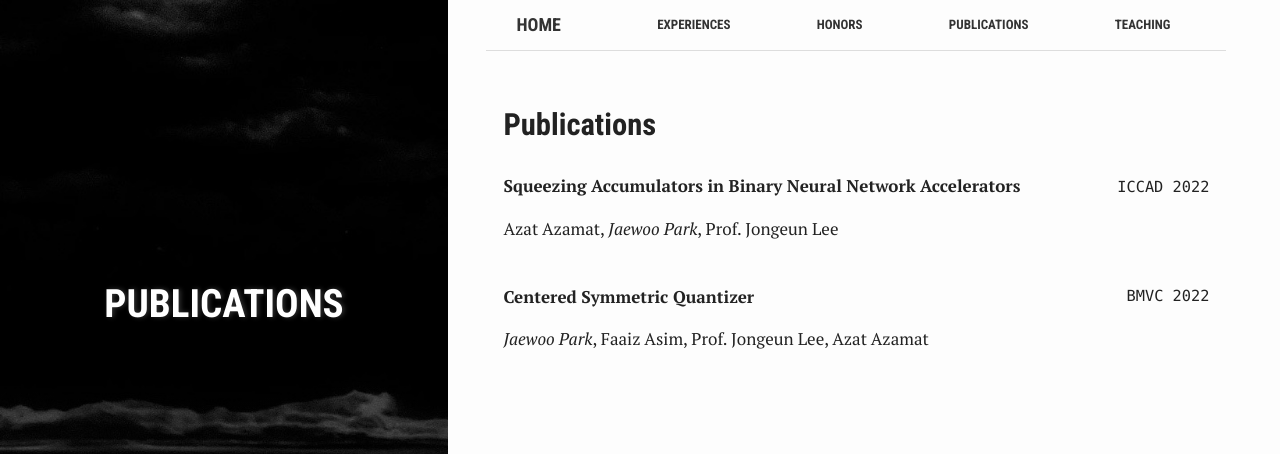
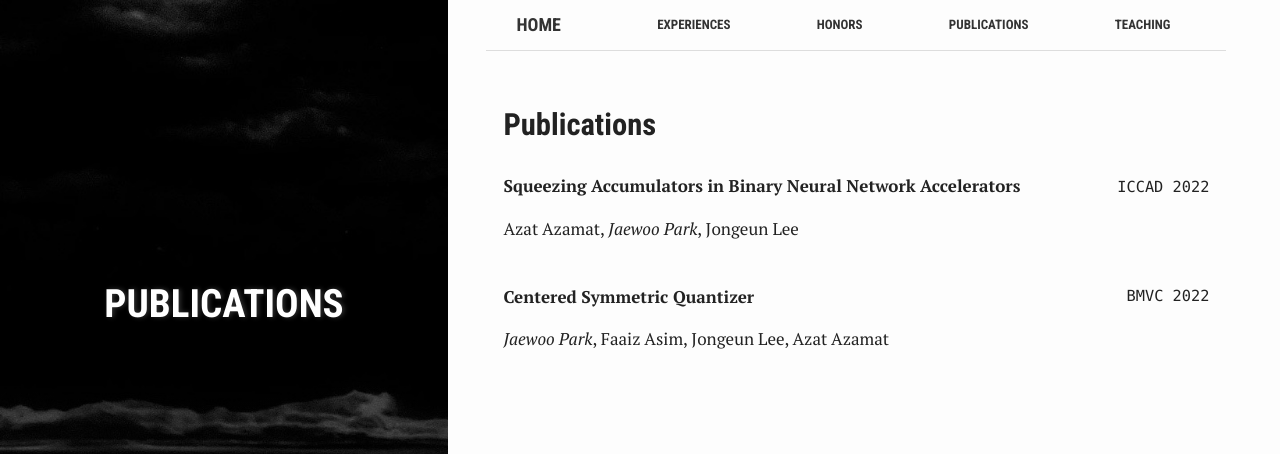
Before and after one commit to hecate64/hecate64.github.io, a Jekyll site: the page built from publications.md, in a window 1280 px wide. Shown: the top 454 px of the page. Built offline with Jekyll 4.4.1, drawn with Linux system fonts in a browser that asks for light colours.

Commit message:
change prof to Prof, minor change in text

```diff
--- a/publications.md
+++ b/publications.md
@@ -14,7 +14,7 @@ active: publications
 __Squeezing Accumulators in Binary Neural Network Accelerators__
 
 
-Azat Azamat, *Jaewoo Park*,  Prof. Jongeun Lee
+Azat Azamat, *Jaewoo Park*, Jongeun Lee
 <br/>
 <br/>
 
@@ -24,6 +24,6 @@ Azat Azamat, *Jaewoo Park*,  Prof. Jongeun Lee
 __Centered Symmetric Quantizer__
 
 
-*Jaewoo Park*, Faaiz Asim, Prof. Jongeun Lee, Azat Azamat
+*Jaewoo Park*, Faaiz Asim, Jongeun Lee, Azat Azamat
 <br/>
 <br/>
```
Also changed, not shown: index.html (+6 -2 lines), 3 other files.
